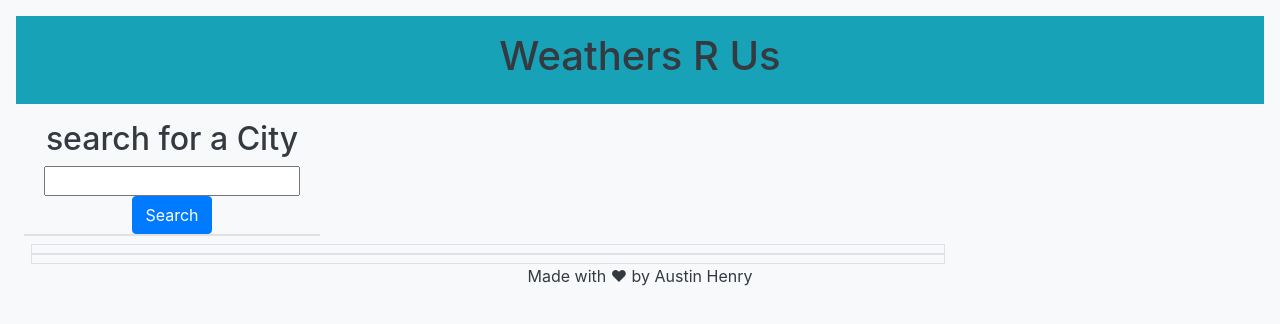
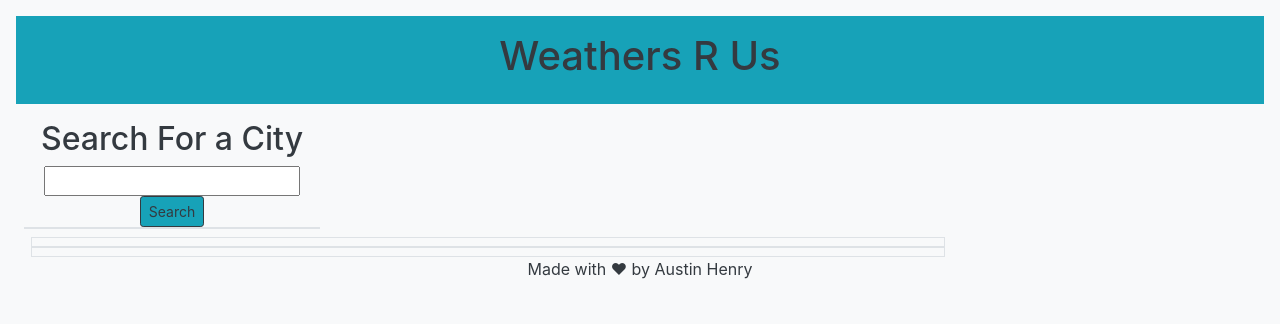
Before and after one commit to KingAusti/Weathers-R-Us, a plain HTML site: page index.html in a window 1280 px wide. Drawn offline with nearby package versions, Linux system fonts and the light colour scheme.

Commit message:
finishing up html framework

```diff
--- a/index.html
+++ b/index.html
@@ -10,6 +10,7 @@
     <link rel="stylesheet" href="https://cdn.jsdelivr.net/npm/bootstrap@4.3.1/dist/css/bootstrap.min.css" integrity="sha384-ggOyR0iXCbMQv3Xipma34MD+dH/1fQ784/j6cY/iJTQUOhcWr7x9JvoRxT2MZw1T" crossorigin="anonymous">
     <!--optional vanilla stylesheet-->
     <link rel="stylesheet" href="./Assets/css/style.css">
+    <!--Tab title-->
     <title>Weathers R Us</title>
 </head>
 <body class="text-center p-3 mb-2 bg-light text-dark">
@@ -22,23 +23,23 @@
         <div class="row">
             <!--search element for initial fetch query-->
             <div class="col-12 col-md-3 p-2">
-                <form>
-                    <h2>search for a City</h2>
+                <form id="city-search">
+                    <h2>Search For a City</h2>
                     <input id="city" type="text" class="form-input"/>
-                    <button class="btn btn-primary" type="submit">Search</button>
+                    <button class="btn btn-outline-dark btn-info btn-sm" type="submit">Search</button>
                 </form>
-                <div class="past-search border id=past-search-buttons"></div>
+                <div class="past-search border" id="past-search"></div>
             </div>
         </div>
         <div class="col-12 col-md-9">
             <div class = "row border selected-city" id = "current-forecast">
                 <div class = "col-12">
-                    <h2 id="searched-city"></h2>
+                    <h2 id="city-searched"></h2>
                     <div id = "current-weather-container" class = "list-group"></div>
                 </div>
             </div>
         <div class="row border" id="five-day-forecast">
-            <h2 id="searched-city"></h2>
+            <h2 id="city-searched"></h2>
             <div id="current-weather-container" class="list-group"></div>
         </div>
     </main>
```
